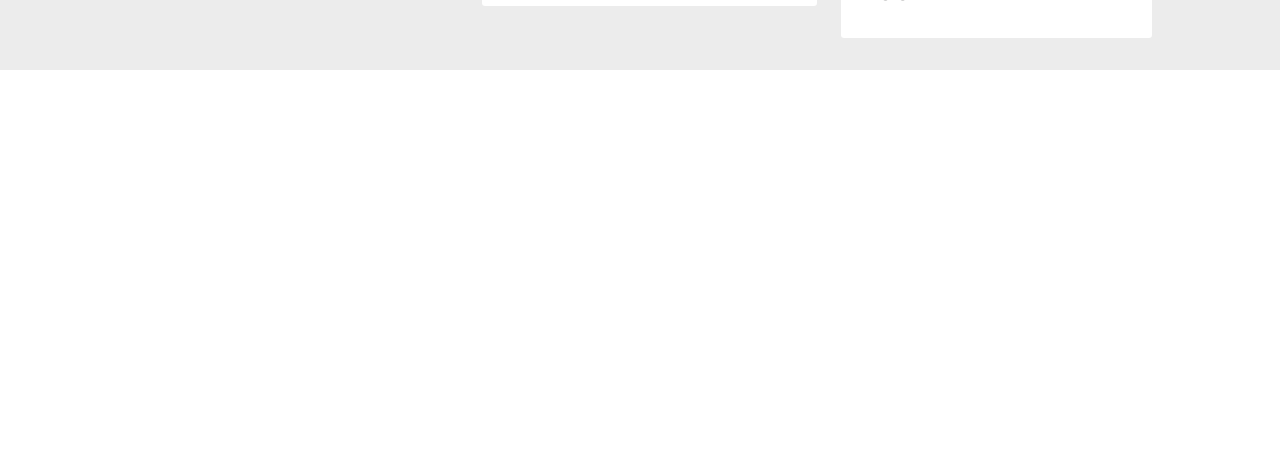
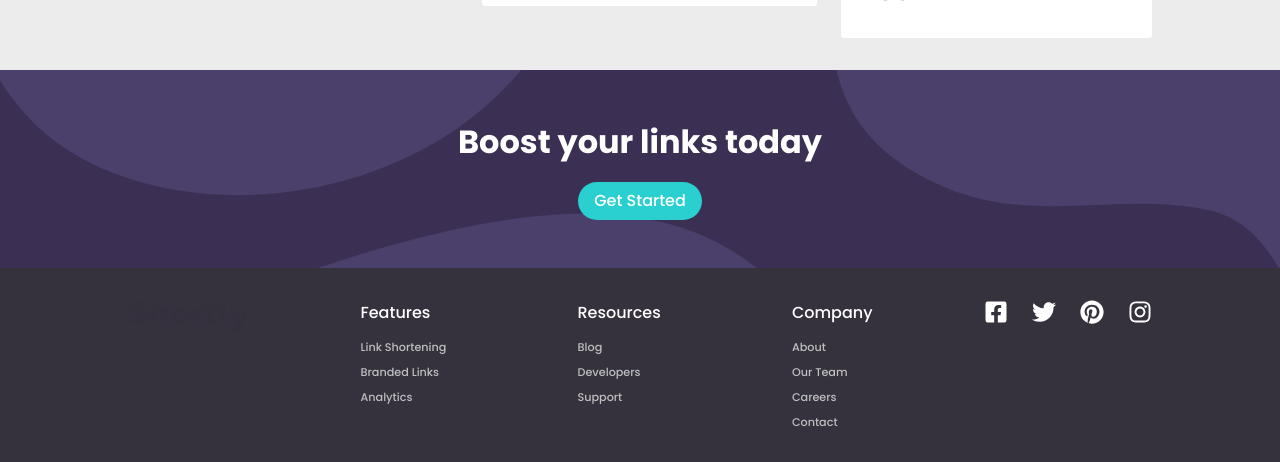
Before and after one commit to Adina-Chirila/frontend-mentor-url-shortening, a React (Create React App) app: page / in a window 1280 px wide. Shown: the part 1093-1555 px from the top of the page. Before the commit the page ends 1163 px from the top, so only its background shows below. Built offline with nearby package versions, Linux system fonts and the light colour scheme.

Commit message:
finished desktop layout

```diff
--- a/package.json
+++ b/package.json
@@ -8,6 +8,7 @@
     "@testing-library/user-event": "^12.8.3",
     "react": "^17.0.2",
     "react-dom": "^17.0.2",
+    "react-icons": "^4.2.0",
     "react-scripts": "4.0.3",
     "styled-components": "^5.2.3",
     "web-vitals": "^1.1.1"
--- a/src/App.js
+++ b/src/App.js
@@ -2,6 +2,8 @@ import "./App.css";
 import Navbar from "./components/Navbar/Navbar";
 import HeroSection from "./components/HeroSection/HeroSection";
 import Statistics from "./components/Statistics/Statistics";
+import CtaSection from "./components/CtaSection/CtaSection";
+import Footer from "./components/Footer/Footer";
 
 function App() {
 	return (
@@ -9,6 +11,8 @@ function App() {
 			<Navbar />
 			<HeroSection />
 			<Statistics />
+			<CtaSection />
+			<Footer />
 		</>
 	);
 }
--- /dev/null
+++ b/src/components/CtaSection/CtaSection.js
@@ -0,0 +1,15 @@
+import React from "react";
+import styles from "./CtaSection.module.css";
+
+const CtaSection = () => {
+	return (
+		<section className={styles.ctaSection}>
+			<div className={styles.ctaSectionContainer}>
+				<h1>Boost your links today</h1>
+				<button className={styles.getStartedBtn}>Get Started</button>
+			</div>
+		</section>
+	);
+};
+
+export default CtaSection;
--- /dev/null
+++ b/src/components/CtaSection/CtaSection.module.css
@@ -0,0 +1,34 @@
+.ctaSection {
+	background: url("../../images/bg-boost-desktop.svg") no-repeat;
+	background-color: hsl(257, 27%, 26%);
+	padding: 3em 0;
+}
+
+.ctaSectionContainer {
+	width: 80%;
+	margin: 0 auto;
+	color: white;
+	display: flex;
+	justify-content: center;
+	align-items: center;
+	flex-direction: column;
+}
+
+.ctaSection h1 {
+	font-size: 2rem;
+	margin-bottom: 0.5em;
+}
+
+.getStartedBtn {
+	background-color: hsl(180, 66%, 49%);
+	color: hsl(0, 0%, 100%);
+	border: none;
+	padding: 0.25em 1.25em;
+	cursor: pointer;
+	padding: 0.4em 1em;
+	border-radius: 3em;
+}
+
+.getStartedBtn:hover {
+	background-color: hsl(180, 77%, 54%);
+}
--- /dev/null
+++ b/src/components/Footer/Footer.js
@@ -0,0 +1,71 @@
+import React from "react";
+import {
+	FaFacebookSquare,
+	FaTwitter,
+	FaPinterest,
+	FaInstagram,
+} from "react-icons/fa";
+import styles from "./Footer.module.css";
+import logo from "../../images/logo.svg";
+
+const Footer = () => {
+	return (
+		<footer>
+			<div className={styles.footerContainer}>
+				<div className="bottom-logo">
+					<img src={logo} alt="" />
+				</div>
+				<nav className={styles.navbarBottom}>
+					<ul>
+						<li>Features</li>
+						<li>
+							<a href="/features">Link Shortening</a>
+						</li>
+						<li>
+							<a href="/branded-links">Branded Links</a>
+						</li>
+						<li>
+							<a href="/analytics">Analytics</a>
+						</li>
+					</ul>
+					<ul>
+						<li>Resources</li>
+						<li>
+							<a href="/blog">Blog</a>
+						</li>
+						<li>
+							<a href="/developers">Developers</a>
+						</li>
+						<li>
+							<a href="/support">Support</a>
+						</li>
+					</ul>
+					<ul>
+						<li>Company</li>
+						<li>
+							<a href="/about">About</a>
+						</li>
+						<li>
+							<a href="/out-team">Our Team</a>
+						</li>
+						<li>
+							<a href="/careers">Careers</a>
+						</li>
+						<li>
+							<a href="/contact">Contact</a>
+						</li>
+					</ul>
+				</nav>
+
+				<div className={styles.socialMedia}>
+					<FaFacebookSquare className={styles.socialMediaIcon} />
+					<FaTwitter className={styles.socialMediaIcon} />
+					<FaPinterest className={styles.socialMediaIcon} />
+					<FaInstagram className={styles.socialMediaIcon} />
+				</div>
+			</div>
+		</footer>
+	);
+};
+
+export default Footer;
--- /dev/null
+++ b/src/components/Footer/Footer.module.css
@@ -0,0 +1,53 @@
+footer {
+	background-color: hsl(255, 11%, 22%);
+	padding: 2em 0;
+}
+
+.footerContainer {
+	width: 80%;
+	margin: 0 auto;
+	display: flex;
+	justify-content: space-between;
+}
+
+/*** Footer Navbar ***/
+.navbarBottom {
+	display: flex;
+	justify-content: space-between;
+	width: 50%;
+}
+
+.navbarBottom ul li {
+	color: white;
+	list-style: none;
+}
+
+.navbarBottom ul li:first-child {
+	margin-bottom: 0.5em;
+}
+
+.navbarBottom ul li a {
+	color: white;
+	text-decoration: none;
+	font-size: 0.7rem;
+	color: hsl(0, 0%, 75%);
+}
+
+.navbar ul li a:hover,
+.login:hover,
+.navbarBottom ul li a:hover,
+.socialMediaIcon:hover {
+	cursor: pointer;
+	color: hsl(180, 66%, 49%);
+}
+
+/*** Footer Social Media ***/
+.socialMediaIcon {
+	color: white;
+	font-size: 1.5rem;
+	margin-right: 1em;
+}
+
+.socialMediaIcon:last-child {
+	margin-right: 0;
+}
--- a/src/components/Shortening/Shortening.module.css
+++ b/src/components/Shortening/Shortening.module.css
@@ -1,6 +1,6 @@
 .outerInput {
 	width: 80%;
-	/* background: no-repeat url("../../images/bg-boost-desktop.svg"); */
+	background: url("../../images/bg-boost-desktop.svg") no-repeat;
 	background-color: hsl(257, 27%, 26%);
 	padding: 2em;
 	border-radius: 0.5em;
--- /dev/null
+++ b/src/jsconfig.json
@@ -0,0 +1,6 @@
+{
+  "compilerOptions": {
+    "baseUrl": "src"
+  },
+  "include": ["src"]
+}
```
Also changed, not shown: 1 other file (tests, documents, lock files or other folders).
